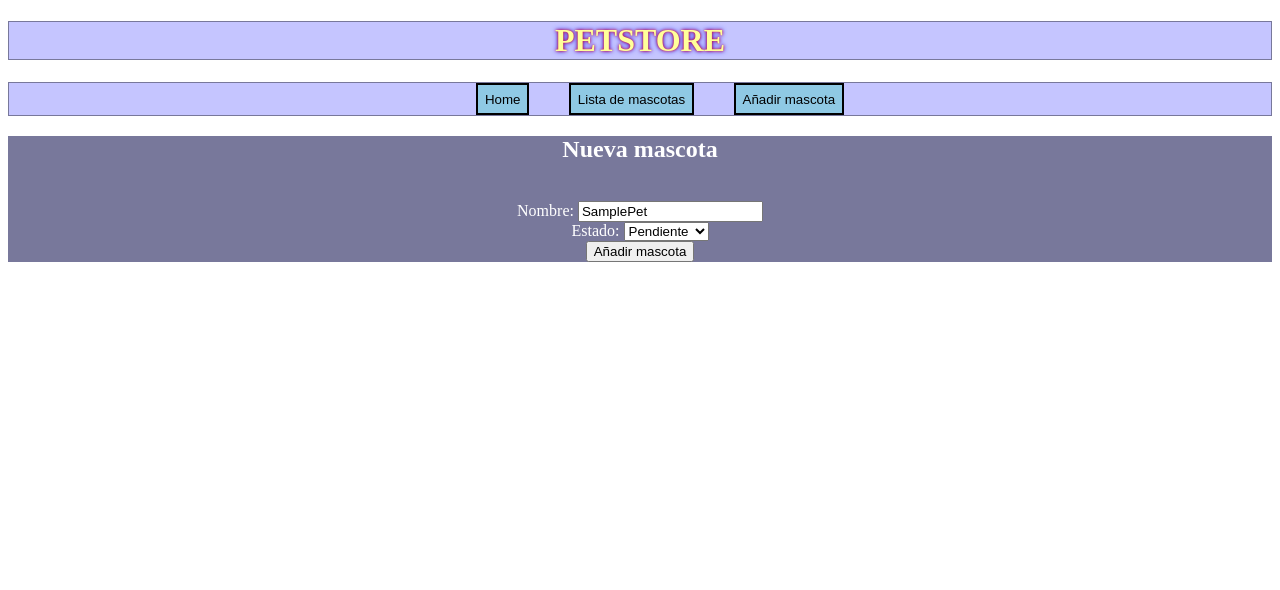
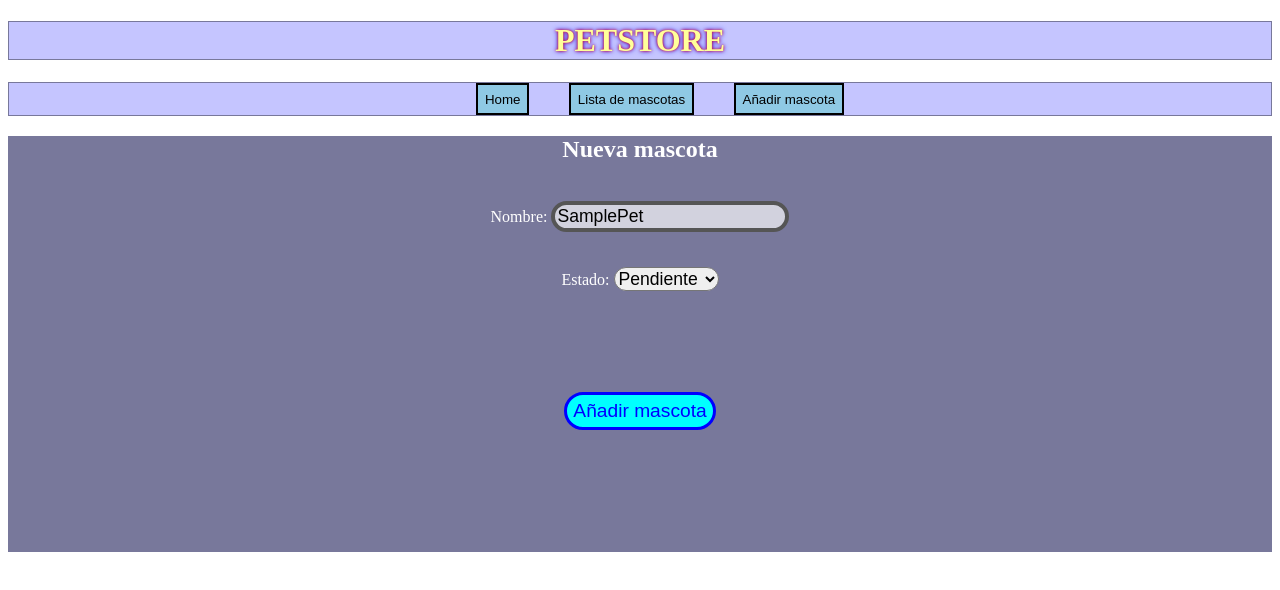
Before and after one commit to AaronVN/petstoretest, an Angular app: page /adding in a window 1280 px wide. Shown: the top 590 px of the page. Built offline with nearby package versions, Linux system fonts and the light colour scheme.

Commit message:
Mejorado estilo

```diff
--- a/projects/lib2-add/src/lib/lib2-add.service.ts
+++ b/projects/lib2-add/src/lib/lib2-add.service.ts
@@ -13,6 +13,7 @@ export class Lib2AddService {
 
   addNewPet(pet: any) { //añadir modelo
   this.link = 'https://petstore.swagger.io/v2/pet';
+  //this.link.post();
   return 'Se ha enviado con éxito';
   }
 }
--- a/src/app/modules/petadd/petadd.component.css
+++ b/src/app/modules/petadd/petadd.component.css
@@ -1,5 +1,6 @@
 div {text-align: center;
-  background-color: #78789b; color: white;}
+  background-color: #78789b; color: white;
+height: 10em;}
 label {padding: 0.8em; border-radius: 0.5em;}
 label.error {
   background-color: rgb(228, 78, 78);
@@ -7,3 +8,30 @@ label.error {
 label.suscess{
   background-color: rgb(78, 210, 228);
 }
+button {border: 3px solid blue;
+background-color: cyan;
+color: blue;
+border-radius: 1em;
+height: 2em;
+font-size: 1.2em;}
+
+button:hover {border: 3px solid rgb(0, 0, 201);
+  background-color: rgb(0, 180, 180);
+  color: rgb(0, 0, 179);
+  border-radius: 1em;
+  height: 2em;
+  font-size: 1.2em;}
+input {
+  background-color: rgba(255, 255, 255, 0.671);
+  border: 4px solid rgb(85, 85, 85);
+  border-radius: 2em;
+  font-size: 1.1em;
+}
+input:hover {border: 4px solid yellow;
+background: white;}
+select {margin-top: 2em;
+font-size: 1.1em;
+border-radius: 2em;}
+select:hover {border: 2px solid yellow;}
+option {font-size: 0.8em;
+border-radius: 2em;}
```
Also changed, not shown: 1 other file (tests, documents, lock files or other folders).
